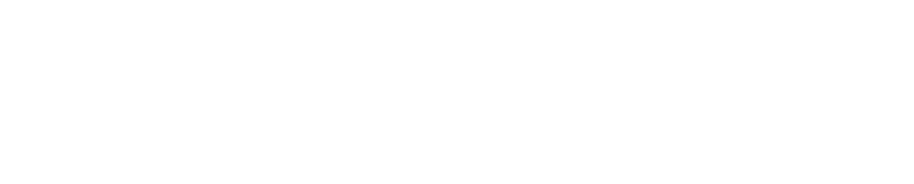
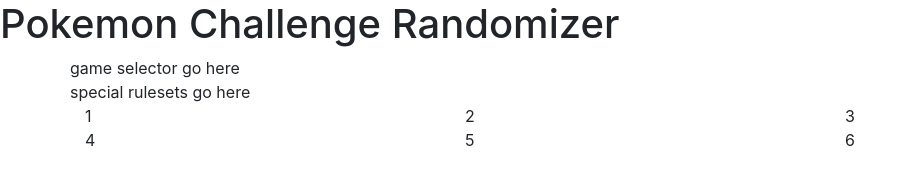
Before and after one commit to HaydenJWM/PKMN-Challenger, a plain HTML site: page index.html in a window 1280 px wide. Shown: the whole page, without its empty margins (0-914 px from the left). Drawn offline with nearby package versions, Linux system fonts and the light colour scheme.

Commit message:
initialized layout

```diff
--- a/index.html
+++ b/index.html
@@ -6,6 +6,39 @@
         <link rel="stylesheet" href="styles.css">
     </head>
     <body>
+        <h1>Pokemon Challenge Randomizer</h1>
+
+        <div class="container">
+            <div class= "row">
+                game selector go here
+            </div>
+            <div class= "row">
+                special rulesets go here
+            </div>
+        </div>
+        <div class ="container">
+            <div class ="row">
+                <div class="col">1</div>
+                <div class="col">2</div>
+                <div class="col">3</div>
+            </div>
+            <div class ="row">
+                <div class="col">4</div>
+                <div class="col">5</div>
+                <div class="col">6</div>
+            </div>
+        </div>
+
+
+
+
+
+
+
+
+
+
+
 
         <script src="https://code.jquery.com/jquery-3.5.1.slim.min.js" integrity="sha384-DfXdz2htPH0lsSSs5nCTpuj/zy4C+OGpamoFVy38MVBnE+IbbVYUew+OrCXaRkfj" crossorigin="anonymous"></script>
         <script src="https://cdn.jsdelivr.net/npm/bootstrap@4.5.3/dist/js/bootstrap.bundle.min.js" integrity="sha384-ho+j7jyWK8fNQe+A12Hb8AhRq26LrZ/JpcUGGOn+Y7RsweNrtN/tE3MoK7ZeZDyx" crossorigin="anonymous"></script>
```
